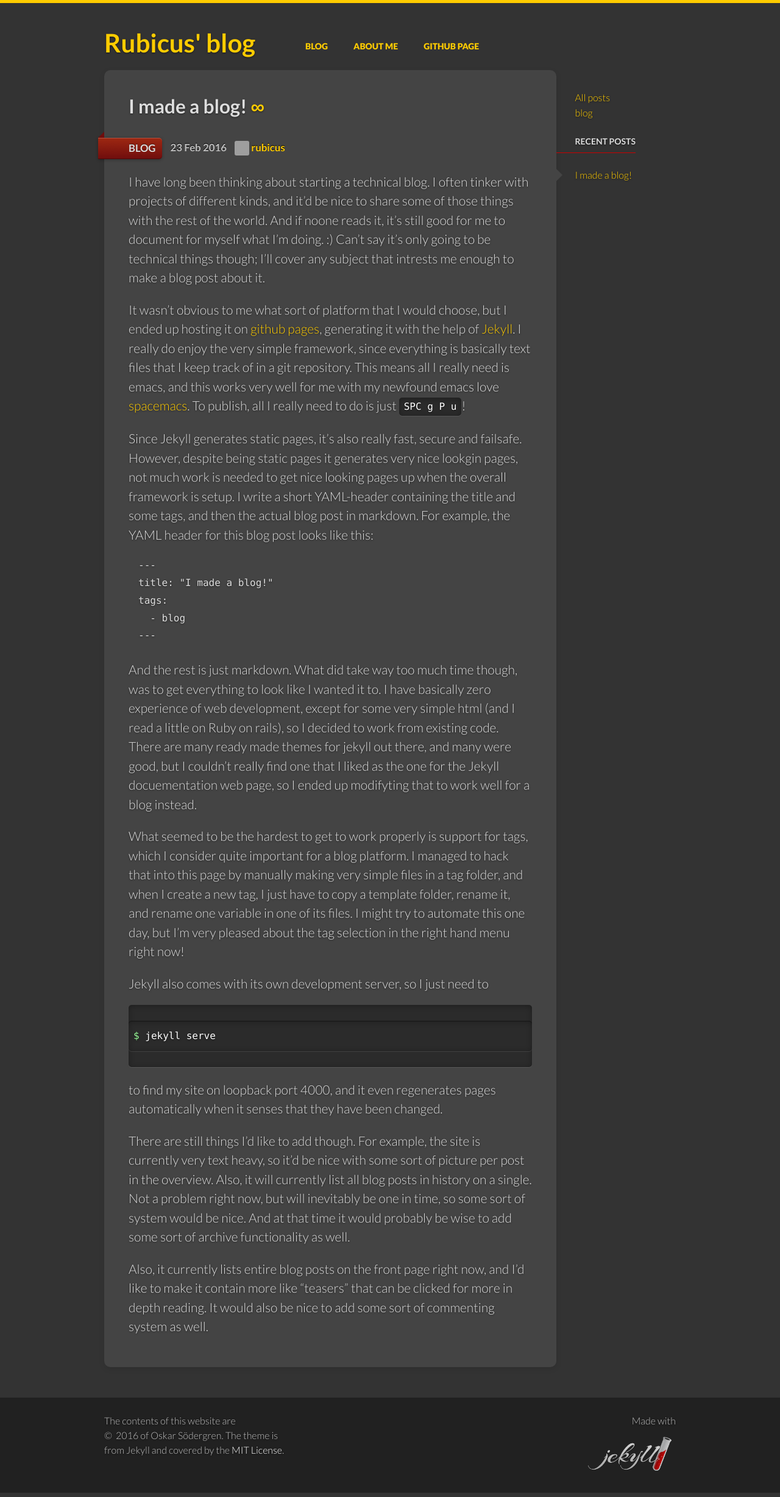
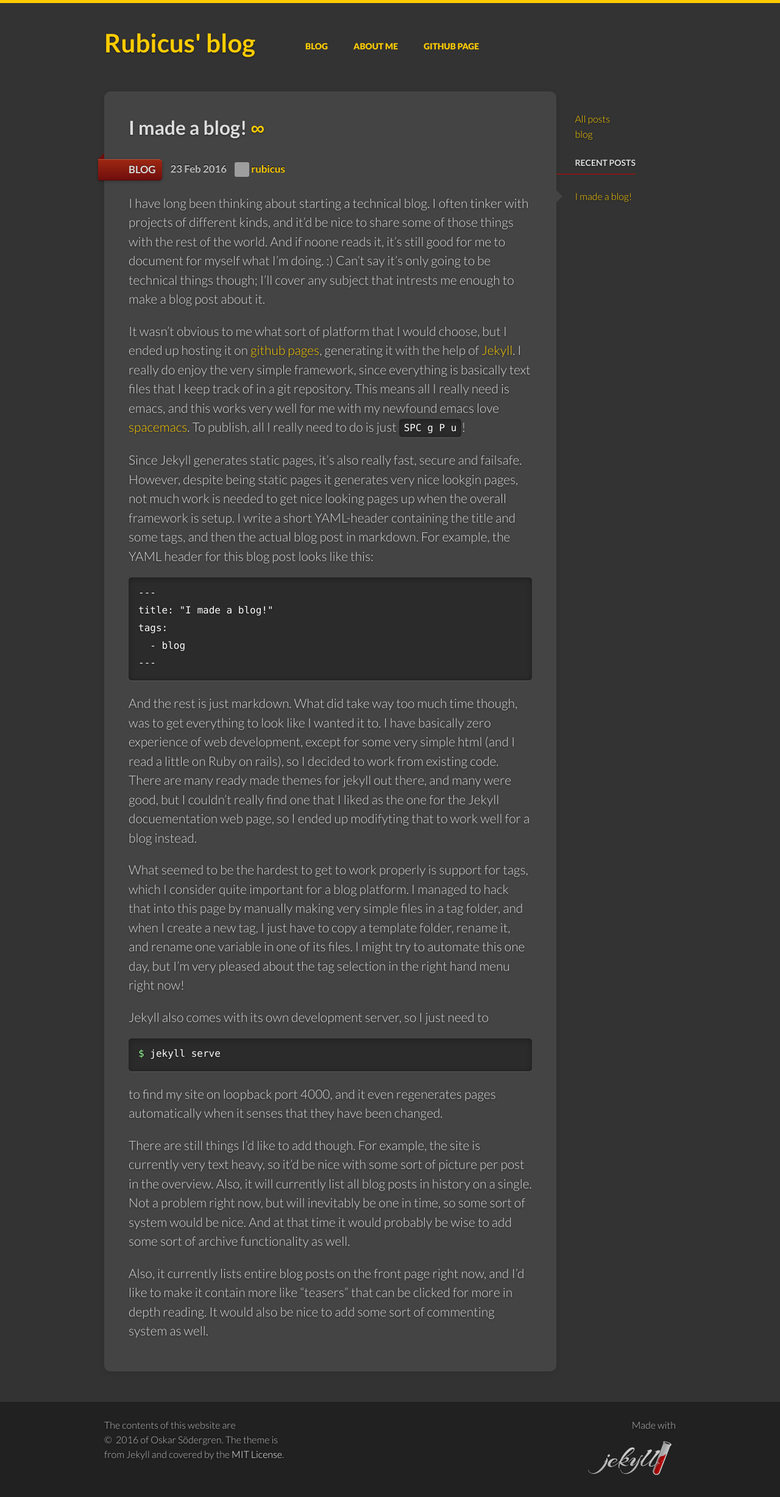
Before and after one commit to rubicus/rubicus.github.io, a Jekyll site: the page built from _posts/2016-02-23-I-made-a-blog.markdown, in a window 1280 px wide. Shown: the whole page at 61% size. Built offline with Jekyll 4.4.1, drawn with Linux system fonts in a browser that asks for light colours; Markdown is read by kramdown in place of the engine named in the settings; grey boxes are pictures that could not be loaded.

Commit message:
small cosmetic fixes

````diff
--- a/_posts/2016-02-23-I-made-a-blog.markdown
+++ b/_posts/2016-02-23-I-made-a-blog.markdown
@@ -26,13 +26,13 @@ setup. I write a short YAML-header containing the title and some tags, and then
 the actual blog post in markdown. For example, the YAML header for this blog
 post looks like this:
 
-```YAML
+{% highlight YAML %}
 ---
 title: "I made a blog!"
 tags:
   - blog
 ---
-```
+{% endhighlight %}
 
 And the rest is just markdown. What did take way too much time though, was to
 get everything to look like I wanted it to. I have basically zero experience of
@@ -51,9 +51,9 @@ very pleased about the tag selection in the right hand menu right now!
 
 Jekyll also comes with its own development server, so I just need to
 
-```sh
+{% highlight bash %}
 $ jekyll serve
-```
+{% endhighlight %}
 
 to find my site on loopback port 4000, and it even regenerates pages
 automatically when it senses that they have been changed.
--- a/_sass/_style.scss
+++ b/_sass/_style.scss
@@ -64,7 +64,7 @@ nav {
 
 .main-nav {
   margin-top: 15px;
-
+  margin-bottom: 45px;
   li {
     margin-right: 10px;
 
````
